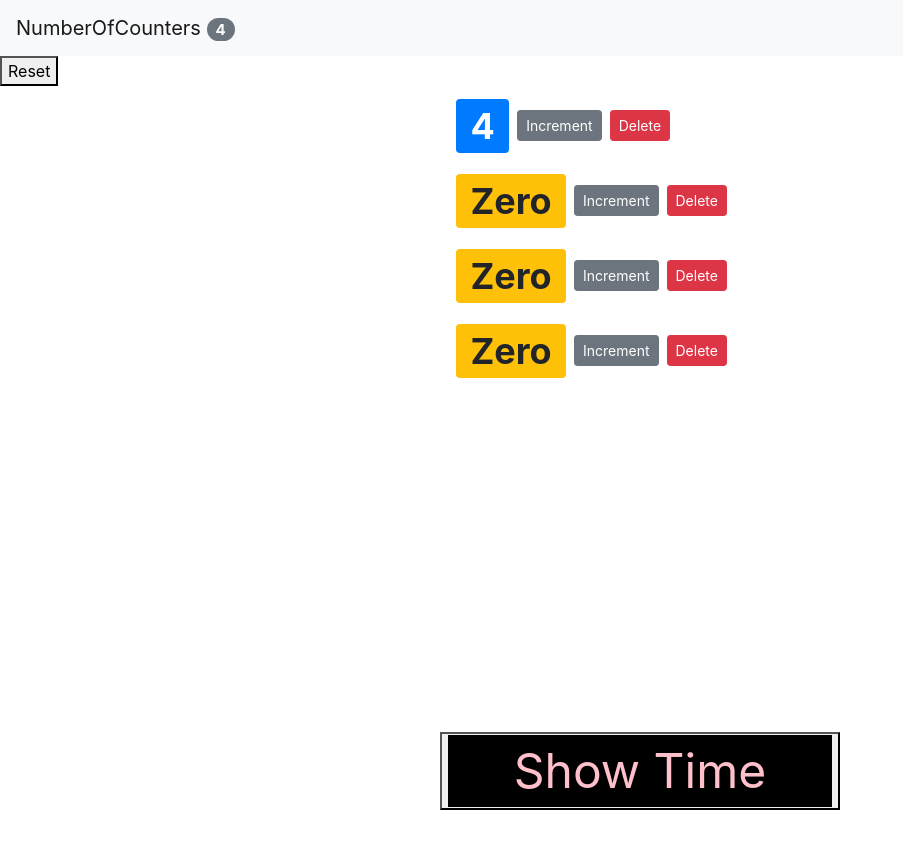
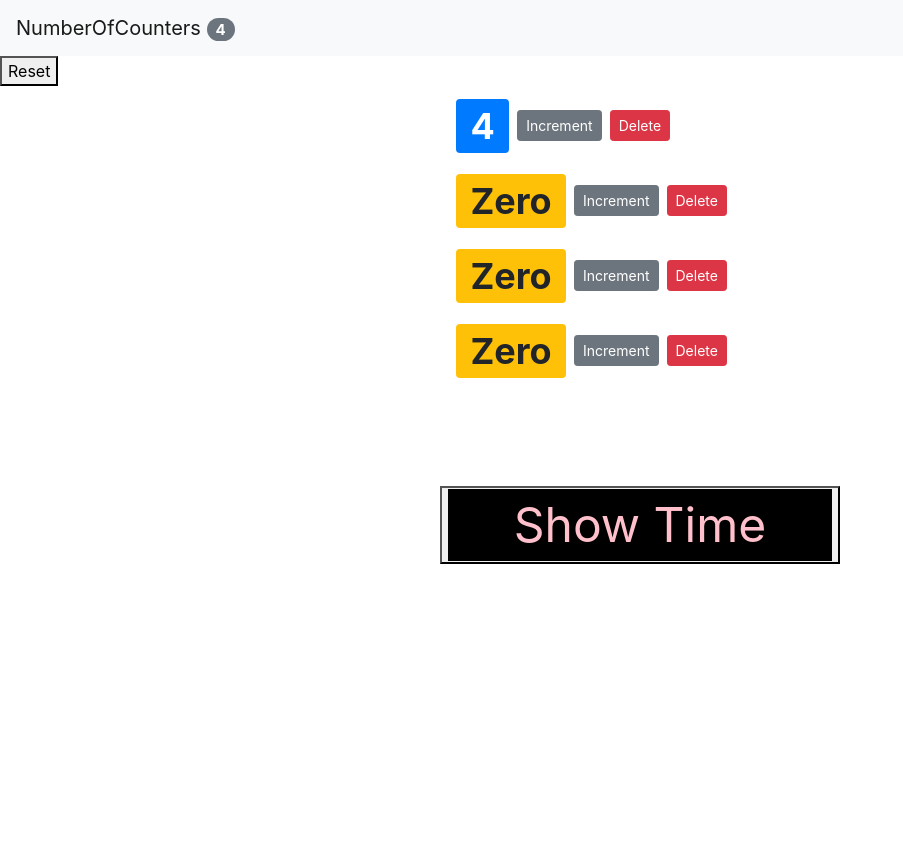
Before and after one commit to ScottGledhill/practice, a React (Create React App) app: page / in a window 1280 px wide. Shown: the top 848 px of the page, without its empty margins (0-903 px from the left). After the commit the page ends 800 px from the top, so only its background shows below. Built offline with nearby package versions, Linux system fonts and the light colour scheme.

Commit message:
todo list component added

```diff
--- a/src/App.css
+++ b/src/App.css
@@ -2,7 +2,7 @@
   display: flex;
   justify-content: center;
   align-items: center;
-  height: calc(100vh - 30px);
+  margin-top: 100px;
 }
 
 .time {
--- a/src/App.js
+++ b/src/App.js
@@ -3,6 +3,7 @@ import './App.css';
 import Clock from './ClockComponents.js/Clock'
 import Counters from './CounterComponents.js/Counters'
 import NavBar from './NavbarComponents.js/Navbar';
+import ToDoList from './ToDoListComponents.js/ToDoList'
 
 class App extends Component {
   constructor(props) {
@@ -49,6 +50,7 @@ handleIncrement = counter => {
           onIncrement={this.handleIncrement}
           onDelete={this.handleDelete} />
         <Clock />
+        <ToDoList />
         </main>
       </div>
     );
--- /dev/null
+++ b/src/ToDoListComponents.js/ToDoList.js
@@ -0,0 +1,13 @@
+import React, { Component } from 'react';
+
+class ToDoList extends Component {
+  constructor(props) {
+    super(props);
+    this.state = {  }
+  }
+  render() {
+    return ( null );
+  }
+}
+
+export default ToDoList;
```
